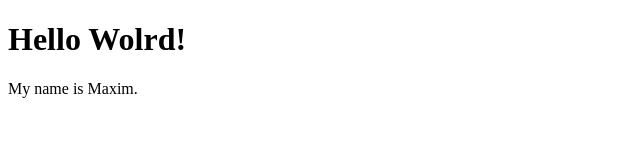
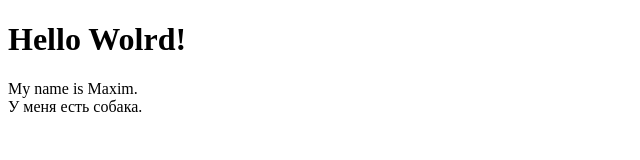
Before and after one commit to maximfron/cursor-the-best, a plain HTML site: page index.html in a window 1280 px wide. Shown: the whole page, without its empty margins (0-640 px from the left). Drawn offline with Linux system fonts and the light colour scheme.

Commit message:
Update index.html

```diff
--- a/index.html
+++ b/index.html
@@ -7,5 +7,6 @@
 <body>
 	<h1>Hello Wolrd!</h1>
 	<div> My name is Maxim.</div>
+	<div> У меня есть собака.</div>
 </body>
 </html>
```
